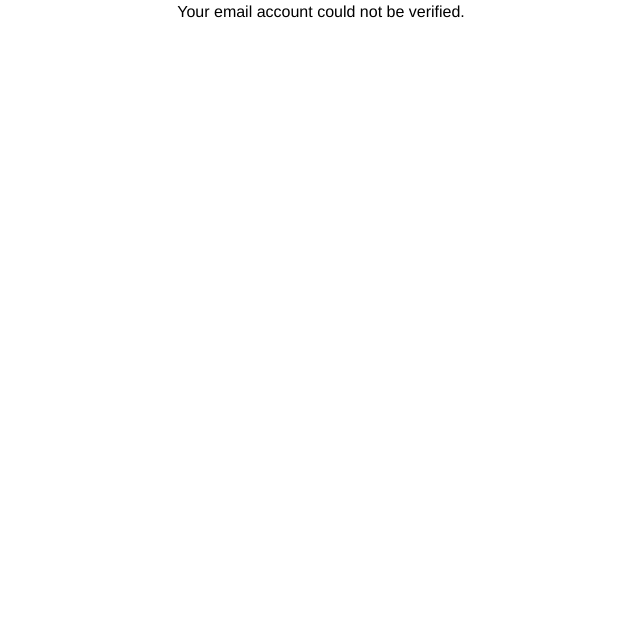
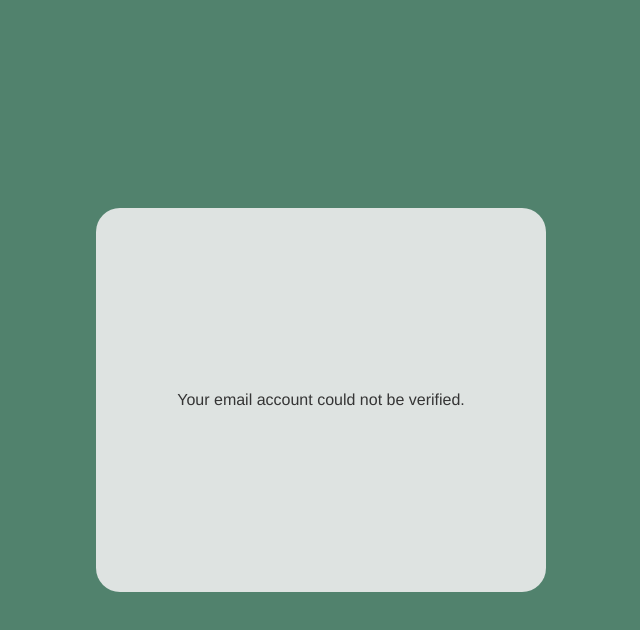
Before and after one commit to cyue49/dailyrhythm, a React (Create React App) app in the folder frontend/: page /auth/email/verify in a window 1280 px wide. Shown: the top 630 px of the page, without its empty margins (319-959 px from the left). Built offline with nearby package versions, Linux system fonts and the light colour scheme; no server answers.

Commit message:
updated the styling for email verification page

```diff
--- a/frontend/src/pages/EmailVerification.js
+++ b/frontend/src/pages/EmailVerification.js
@@ -5,8 +5,9 @@ import { verifyEmail } from '../services/AuthServices'
 const EmailVerification = () => {
     const [isVerified, setisVerified] = useState(false)
     const [message, setMessage] = useState('Verifying email.')
-    const [searchParams, setSearchParams] = useSearchParams();
+    const [searchParams] = useSearchParams();
 
+    const navigate = useNavigate()
 
     useEffect(() => {
         const token = searchParams.get('token')
@@ -16,7 +17,7 @@ const EmailVerification = () => {
                 console.log(response)
                 if (response === 'success') {
                     setisVerified(true)
-                    setMessage('Your email account has been verified! Click on the following button to go back to the app!')
+                    setMessage('Your email account has been verified! Please refresh your app or click on the following button to go back to the app!')
                 } else if (response === 'expired') {
                     setMessage('Your email verification link has expired. Please send a new verification email from your profile page.')
                 } else {
@@ -25,12 +26,16 @@ const EmailVerification = () => {
             })
     }, [searchParams])
 
+    const navigateTo = () => { navigate('/myhabits') }
     return (
-        <div className='center-of-div flex-col gap-4'>
-            <div>{message}</div>
-            {
-                isVerified ? <div>Show button here</div> : null
-            }
+        <div className='w-screen h-screen center-of-div bg-primaryColor text-primaryTextColor'>
+            <div className='w-11/12 h-fit max-w-[450px] max-h-fit min-w-80 min-h-96 p-8 rounded-3xl bg-mainCardColor center-of-div flex-col gap-8'>
+                <div className='text-center'>{message}</div>
+                {
+                    isVerified ? <div className='primary-color-button center-of-div' onClick={navigateTo}>Go to Daily Rhythm</div> : null
+                }
+            </div>
+
         </div>
     )
 }
```
